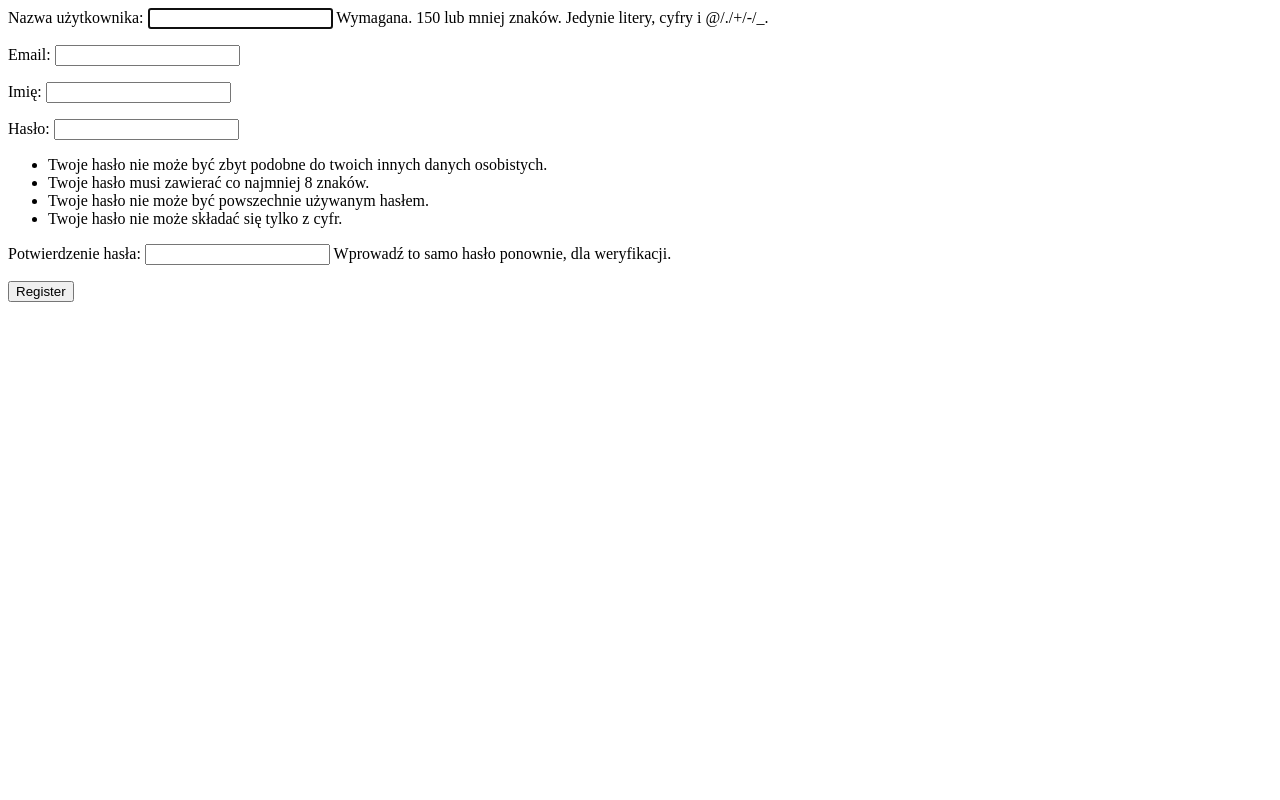
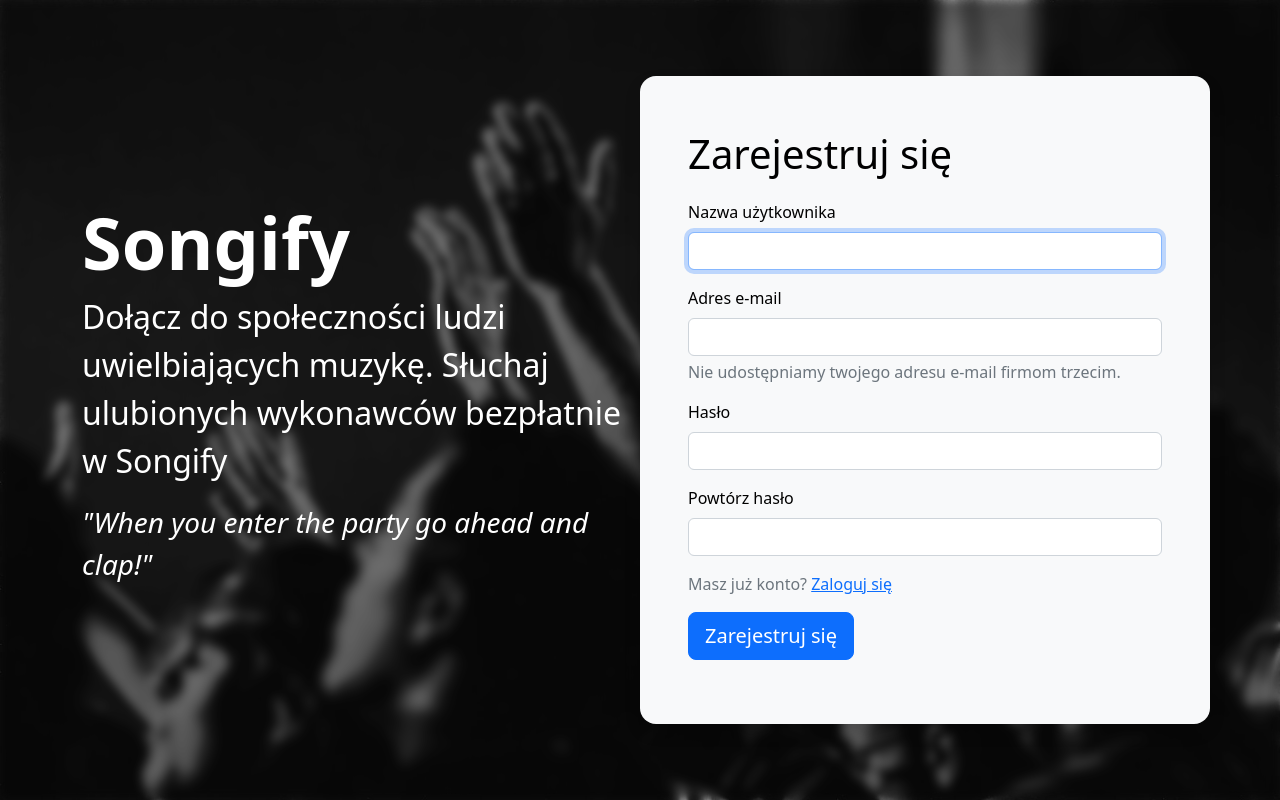
Before and after one commit to rapt8r/songify-project, a Django app: page /register/ in a window 1280 px wide. Run offline with Django 4.2, Linux system fonts and the light colour scheme; some libraries are stand-ins or nearby versions.

Commit message:
Login system changes

```diff
--- a/main/forms.py
+++ b/main/forms.py
@@ -2,19 +2,45 @@ from django import forms
 from django.contrib.auth.models import User
 from django.contrib.auth.forms import UserCreationForm
 from django.contrib.auth.forms import AuthenticationForm
-from django.forms.widgets import PasswordInput, TextInput
+import django.forms.widgets as widgets
+
 
 class UserRegisterForm(UserCreationForm):
-    email = forms.EmailField()
+    password1 = forms.CharField(
+        widget=forms.PasswordInput(
+            attrs={'class': 'form-control', 'type': 'password'}),
+        required=True,
+    )
+    password2 = forms.CharField(
+        widget=forms.PasswordInput(
+            attrs={'class': 'form-control', 'type': 'password'}),
+        required=True,
+    )
 
     class Meta:
         model = User
-        fields = ['username', 'email', 'first_name']
+        fields = ['username', 'email', 'password1', 'password2']
+        widgets = {
+            'username': widgets.TextInput(attrs={'class': 'form-control'},),
+            'email': widgets.EmailInput(attrs={'class': 'form-control'}),
+        }
+        error_messages = {
+            'username': {
+                'unique': 'Użytkownik o takiej nazwie już istnieje!',
+                'required': 'Podaj nazwę użytkownika!'
+            },
+            'password2': {
+                'password_mismatch': 'Hasła nie są identyczne!',
+            },
+            'email': {
+                'unique': 'Ten adres email jest już używany!'
+            }
 
-
-
+        }
 
 
 class AuthForm(AuthenticationForm):
-    username = forms.CharField(widget=TextInput(attrs={'class': 'form-control form-control-lg', 'placeholder': 'Nazwa użytkownika'}))
-    password = forms.CharField(widget=PasswordInput(attrs={'class': 'form-control form-control-lg', 'placeholder': 'Hasło'}))
+    username = forms.CharField(
+        widget=widgets.TextInput(attrs={'class': 'form-control form-control-lg', 'placeholder': 'Nazwa użytkownika'}))
+    password = forms.CharField(
+        widget=widgets.PasswordInput(attrs={'class': 'form-control form-control-lg', 'placeholder': 'Hasło'}))
--- a/main/views.py
+++ b/main/views.py
@@ -3,12 +3,11 @@ from django.views.generic import TemplateView
 from main.models import Song, Author, Playlist
 from random import choice, choices
 from django.views.generic import CreateView
-from .forms import UserRegisterForm, AuthForm
+from .forms import UserRegisterForm
 from django.urls import reverse_lazy
 from django.contrib.messages.views import SuccessMessageMixin
-from django.contrib.auth.views import LoginView
-# Create your views here.
-
+from django.contrib.auth.views import LogoutView, LoginView
+from main.forms import AuthForm
 class SearchPage(TemplateView):
     template_name = 'main/search_page.html'
     def get(self, request, *args, **kwargs):
@@ -20,11 +19,17 @@ class SearchPage(TemplateView):
         context['playlists_search_result'] = Playlist.objects.filter(name__contains=query).all()
         return self.render_to_response(context)
 class RegisterPage(SuccessMessageMixin, CreateView):
-    template_name = 'main/register.html'
-    form_class = UserRegisterForm
-    success_url = reverse_lazy('login')
-    success_message = 'Zarejestrowano pomyślnie'
+  template_name = 'registration/register.html'
+  success_url = reverse_lazy('LoginPage')
+  form_class = UserRegisterForm
+  success_message = "Zarejestrowano pomyślnie!"
 
+class LoginPage(SuccessMessageMixin, LoginView):
+    template_name = 'registration/login.html'
+    authentication_form = AuthForm
+class LogoutPage(SuccessMessageMixin, LogoutView):
+    success_message = 'Zostałeś wylogowany'
+    next_page = 'LoginPage'
 MOTD_TEXT = [
     'Songify - to co lubisz, tak jak chcesz',
     'Songify - zabierz ze sobą',
--- a/songify_project/settings.py
+++ b/songify_project/settings.py
@@ -126,4 +126,4 @@ MEDIA_ROOT = os.path.join(BASE_DIR, 'media')
 MEDIA_URL = '/media/'
 LOGIN_REDIRECT_URL = "MainPage"
 
-LOGOUT_REDIRECT_URL = "MainPage"
+LOGOUT_REDIRECT_URL = "LoginPage"
--- a/songify_project/urls.py
+++ b/songify_project/urls.py
@@ -20,16 +20,19 @@ from django.conf.urls.static import static
 from main.views import SearchPage
 from main.views import MainPage
 from main.views import RegisterPage
-from django.contrib.auth import views as auth_views
-from main.forms import AuthForm
+from main.views import LogoutPage
+from main.views import LoginPage
+
 from django.urls import include
 urlpatterns = [
     path('admin/', admin.site.urls),
     path('search/', SearchPage.as_view(), name='SearchPage'),
     path('', MainPage, name='MainPage'),
+
+
     path("register/", RegisterPage.as_view(), name='RegisterPage'),
-    path("login/", auth_views.LoginView.as_view(authentication_form=AuthForm), name='LoginPage'),
-    path("logout/", auth_views.LogoutView.as_view(), name='LogoutPage'),
+    path("login/", LoginPage.as_view(), name='LoginPage'),
+    path("logout/", LogoutPage.as_view(), name='LogoutPage'),
 
 ]
 if settings.DEBUG:
--- /dev/null
+++ b/templates/registration/register.html
@@ -0,0 +1,87 @@
+{% extends 'main/root_template.html' %}
+{% load static %}
+{% block page_title %}
+    <title>Zarejestruj się w Songify</title>
+{% endblock %}
+{% block page_content %}
+    <div id="fs-bg-img" class='container-fluid vh-100 wh-100 g-0'
+         style="transition: background 1s ease-in-out; background-size: cover; background-repeat: no-repeat; background-position: center;">
+        <div class="container-fluid vh-100 wh-100 g-0 d-flex align-items-center"
+             style="backdrop-filter: blur(5px) brightness(50%)">
+            <div class="container">
+                <div class="row gy-3">
+                    <div class="col-lg-6 align-self-center">
+                        <h1 class="display-2 fw-semibold">Songify</h1>
+                        <p class="fs-2">Dołącz do społeczności ludzi uwielbiających muzykę. Słuchaj ulubionych
+                            wykonawców bezpłatnie w Songify</p>
+                        <p class="fs-3 fst-italic">"When you enter the party go ahead and clap!"</p>
+                    </div>
+                    <div class="col-lg-6 p-5 text-bg-light rounded-4 shadow">
+                        {% for field in form %}
+                            {% for error in field.errors %}
+                                <div class="alert alert-danger fw-bold d-flex align-items-center alert-dismissible fade show"
+                                     role="alert">
+                                    {{ error|safe }}
+                                    <button type="button" class="btn-close" data-bs-dismiss="alert"
+                                            aria-label="Close"></button>
+                                </div>
+                            {% endfor %}
+                        {% endfor %}
+                        <p class="fs-1">Zarejestruj się</p>
+                        <form method="post">
+                            {% csrf_token %}
+                            <div class="mb-3">
+                                <label for="{{ form.username.id_for_label }}" class="form-label">Nazwa
+                                    użytkownika</label>
+                                {{ form.username }}
+                            </div>
+                            <div class="mb-3">
+                                <label for="{{ form.email.id_for_label }}" class="form-label">Adres e-mail</label>
+                                {{ form.email }}
+                                <div class="form-text fs-6 mb-3">Nie udostępniamy twojego adresu e-mail firmom
+                                    trzecim.
+                                </div>
+                            </div>
+                            <div class="mb-3">
+                                <label for="{{ form.password1.id_for_label }}" class="form-label">Hasło</label>
+                                {{ form.password1 }}
+                            </div>
+                            <div class="mb-3">
+                                <label for="{{ form.password2.id_for_label }}" class="form-label">Powtórz
+                                    hasło</label>
+                                {{ form.password2 }}
+                            </div>
+                            <div class="form-text fs-6 mb-3">Masz już konto? <a
+                                    href="{% url 'LoginPage' %}">Zaloguj się</a></div>
+                            <button type="submit" class="btn btn-lg btn-primary mb-3">Zarejestruj się</button>
+                        </form>
+                    </div>
+                </div>
+            </div>
+        </div>
+    </div>
+{% endblock %}
+{% block page_custom_js %}
+    <script>
+        function getRandomInt(max) {
+            return Math.floor(Math.random() * max);
+        }
+
+        var images = [];
+
+        images[0] = ['{% static 'main/login_page_bg/1.jpg' %}'];
+        images[1] = ['{% static 'main/login_page_bg/2.jpg' %}'];
+        images[2] = ['{% static 'main/login_page_bg/3.jpg' %}'];
+        images[3] = ['{% static 'main/login_page_bg/4.jpg' %}'];
+        images[4] = ['{% static 'main/login_page_bg/5.jpg' %}'];
+        images[5] = ['{% static 'main/login_page_bg/6.jpg' %}'];
+        images[6] = ['{% static 'main/login_page_bg/7.jpg' %}'];
+
+        function change() {
+            document.getElementById("fs-bg-img").style.backgroundImage = `url(${images[getRandomInt(6)]})`;
+            setTimeout(change, 8000);
+        }
+
+        window.onload = change();
+    </script>
+{% endblock %}
```
Also changed, not shown: templates/registration/login.html (+36 -20 lines), static/main/login_page_bg/5.jpg (added), static/main/login_page_bg/6.jpg (added), static/main/login_page_bg/7.jpg (added).
